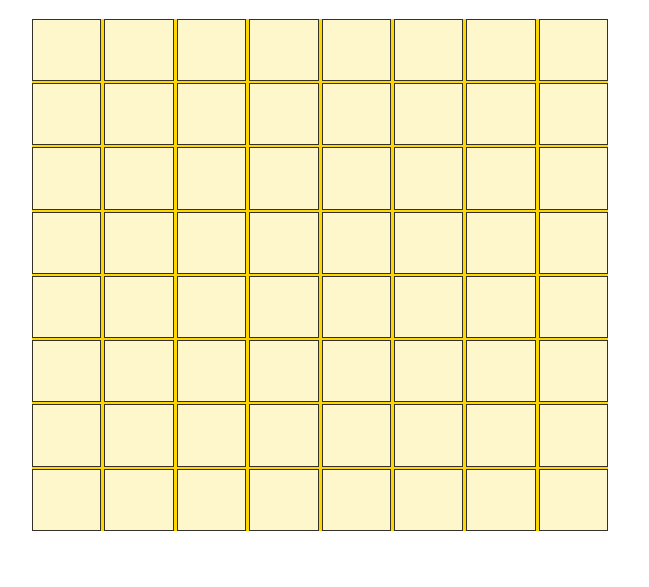
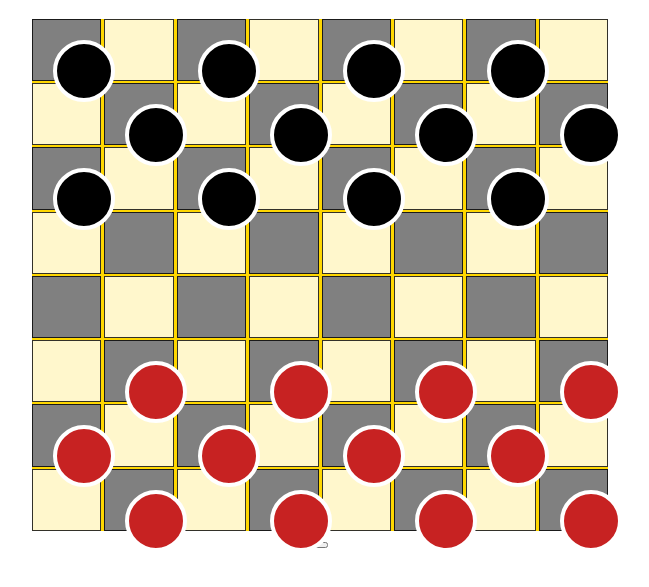
Before and after one commit to sabona10/Checkers, a plain HTML site: page index.html in a window 1280 px wide. Shown: the part 61-648 px from the top of the page, without its empty margins (320-969 px from the left). Drawn offline with Linux system fonts and the light colour scheme.

Commit message:
main board renderd by js

```diff
--- a/css/style.css
+++ b/css/style.css
@@ -20,3 +20,20 @@ body {
     font-size: 30px;
     text-align: center;
 }
+.black {
+    background: gray;
+}
+.blackchips{
+    background: black;
+}
+.redchips{
+    background: rgb(199, 34, 34);
+}
+.chips {
+    width: 54px;
+    height: 54px;
+    border-radius: 50%;
+    position: absolute;
+    border: 4px solid white;
+    cursor: pointer;
+}
--- a/index.html
+++ b/index.html
@@ -5,8 +5,8 @@
     <meta charset="UTF-8">
     <meta name="viewport" content="width=device-width, initial-scale=1.0">
     <title>Checkers Game</title>
-    <link rel="stylesheet" href="css/style.css">
-    <script src="js/app.js"></script>
+    <link rel="stylesheet" href="./css/style.css">
+    <script defer src="./js/app.js"></script>
 </head>
 
 <body>
@@ -77,6 +77,7 @@
             <div class="piece" id="63"></div>
             <div class="piece" id="64"></div>
     </div>
+    <button id="playAgain"></button>
 </body>
 
 </html>
--- a/js/app.js
+++ b/js/app.js
@@ -0,0 +1,72 @@
+/*------ app states ----- */
+
+let moves;
+let turn;
+let winner;
+
+/*------ cached element references ----- */
+
+
+let board = document.getElementById('container');
+let button = document.getElementById('playAgain');
+let message = document.querySelector('h2');
+
+
+/*------ event listeners ----- */
+board.addEventListener('click', handleClick);
+button.addEventListener('click', init);
+
+
+/*------ functions ----- */
+
+init()
+
+function init(){
+    turn = 1;
+    winner = null;
+    renderBoard();
+}
+
+let squares = board.getElementsByClassName('piece');
+let c = 0;
+let chips = 12;
+for (let i = 0; i < squares.length; i++) {
+
+    const square = squares[i];
+    if(i%8 == 0) c += 1;
+    if ((i+c)%2 == 1) {
+        // console.log(square);
+        // console.log(i);
+        square.classList.toggle("black");
+        if(chips){
+            // add black chips
+            var bchip = document.createElement('div')
+            bchip.className = 'chips blackchips';
+            square.appendChild(bchip);
+            square.classList.toggle("hasChip");
+
+            // add red chips
+            if (squares.length - i > 0){
+                var rchip = document.createElement('div')
+                rchip.className = 'chips redchips';
+                // console.log(squares.length - i );
+                squares[squares.length - i -1].appendChild(rchip);
+                squares[squares.length - i -1].classList.toggle("hasChip");
+                chips -= 1;
+            }
+        }
+
+
+    }
+
+}
+
+function renderBoard(){
+    //make board, changing classes to
+
+}
+
+function handleClick(){
+    //make board, changing classes to
+
+}
```
